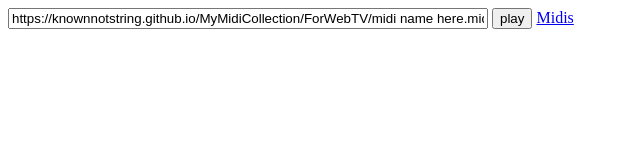
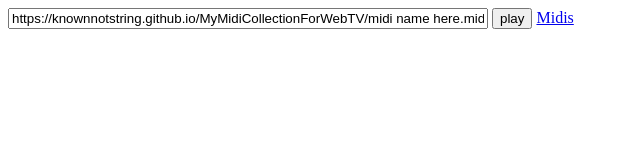
Before and after one commit to KnownNOTString/MyMidiCollectionForWebTV, a plain HTML site: page index.html in a window 1280 px wide. Shown: the full height of the page, 0-640 px from the left. Drawn offline with Linux system fonts and the light colour scheme.

Commit message:
Update index.html

```diff
--- a/index.html
+++ b/index.html
@@ -1,7 +1,7 @@
 <HTML>
 <BODY class="body"><div align="left">
 <form onsubmit="location.href = this.url.value; return false">
-<input name="url" value="https://knownnotstring.github.io/MyMidiCollection/ForWebTV/midi name here.mid" style="width: 480">
+<input name="url" value="https://knownnotstring.github.io/MyMidiCollectionForWebTV/midi name here.mid" style="width: 480">
 <input type="submit" value="play">
 <a href="https://github.com/KnownNOTString/MyMidiCollectionForWebTV">Midis</a>
 </form>
```
